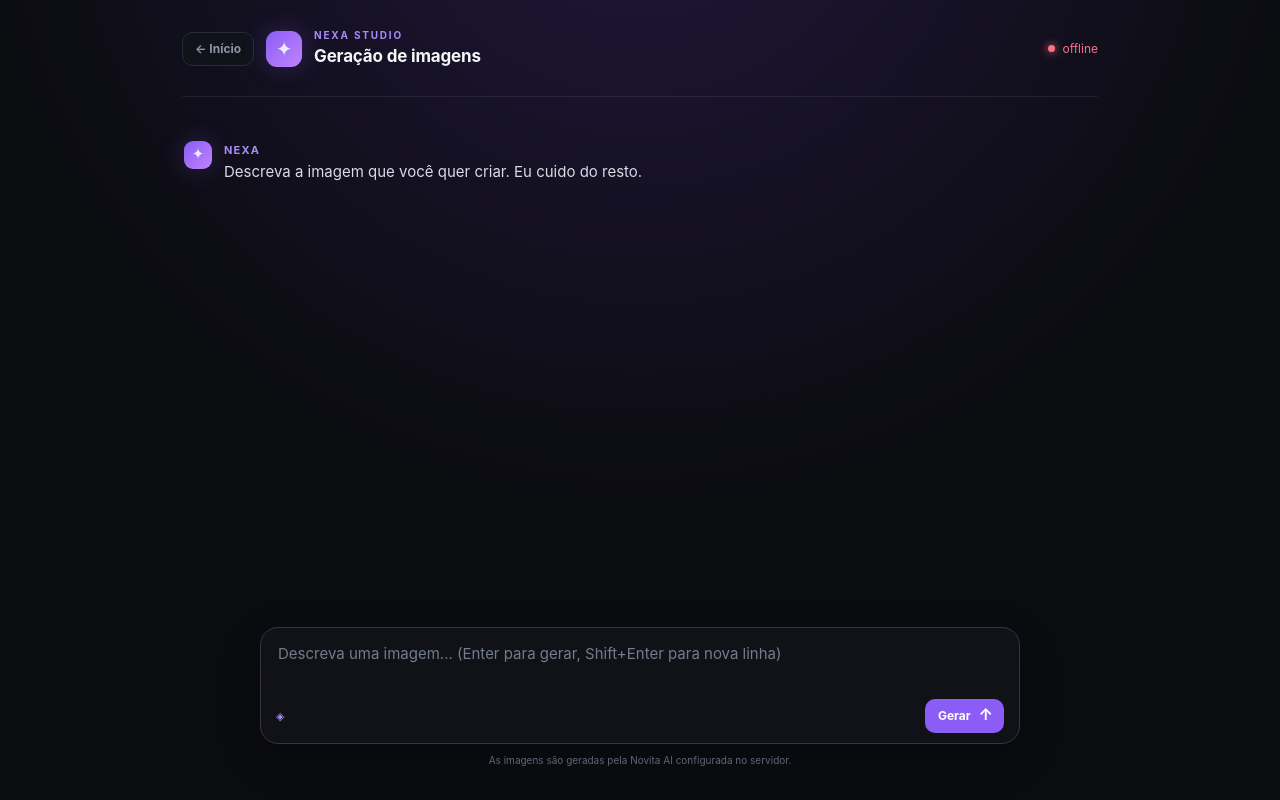
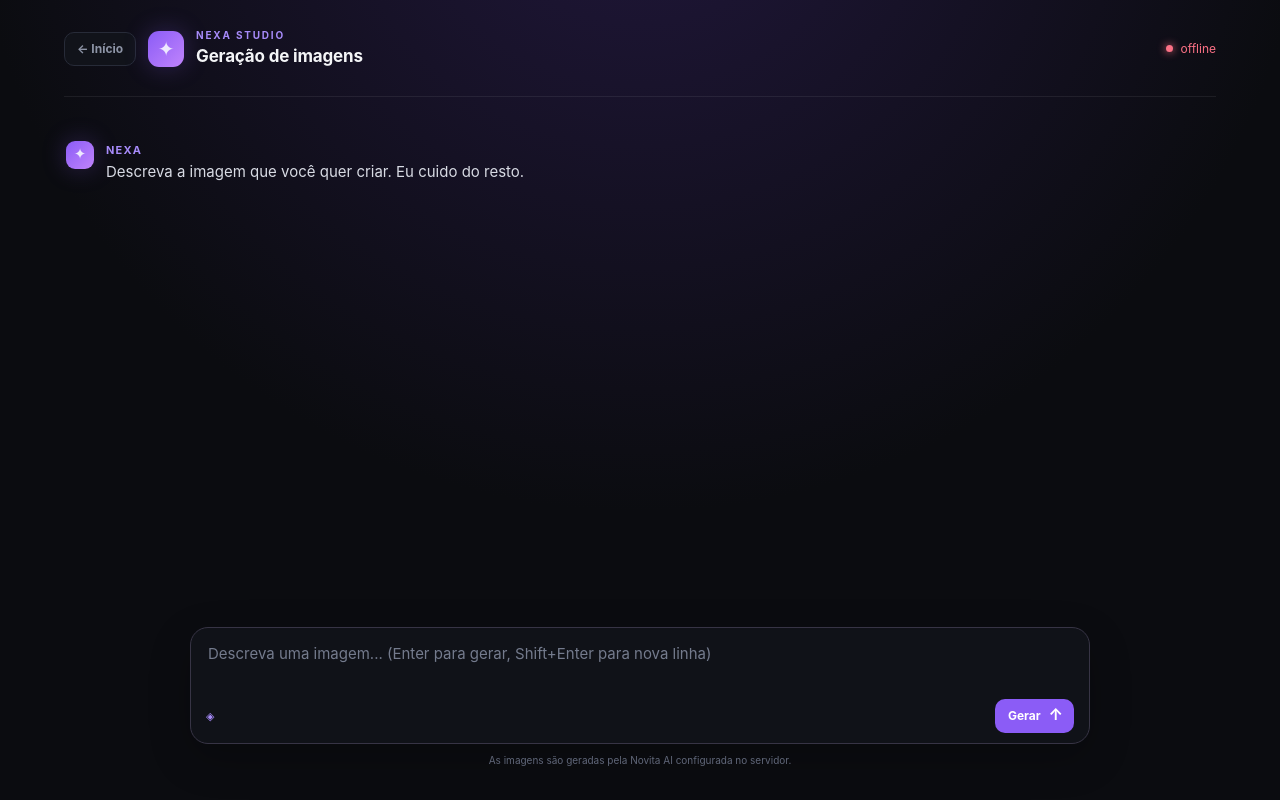
Before and after one commit to RC-ia/nexa, a Flask app: template geração de imagem local/templates/index.html in a window 1280 px wide. Run offline with Flask 3, Linux system fonts and the light colour scheme; the template is opened without the code that fills it, so the values that code supplies are empty; parts of the project's set-up code (start-up, migrations or seed data) failed here and were passed over; some libraries are stand-ins or nearby versions.

Commit message:
Add files via upload

```diff
--- a/geração de imagem local/static/app.css
+++ b/geração de imagem local/static/app.css
@@ -23,10 +23,10 @@ body {
 }
 
 .app-shell {
-  width: min(960px, 100%);
+  width: 100%;
   min-height: 100vh;
-  margin: 0 auto;
-  padding: 28px 22px 32px;
+  margin: 0;
+  padding: 28px clamp(22px, 5vw, 72px) 32px;
   display: flex;
   flex-direction: column;
 }
@@ -81,11 +81,11 @@ h1 { margin: 1px 0 0; font-size: 17px; font-weight: 650; letter-spacing: -.01em;
 .conversation { display: grid; gap: 30px; margin-top: 34px; }
 
 .user-message { justify-content: flex-end; }
-.user-message .bubble { max-width: min(700px, 92%); padding: 11px 15px; border: 1px solid #3a3159; border-radius: 17px 17px 4px 17px; background: #211a35; color: #eee9ff; white-space: pre-wrap; }
+.user-message .bubble { max-width: min(760px, 92%); padding: 11px 15px; border: 1px solid #3a3159; border-radius: 17px 17px 4px 17px; background: #211a35; color: #eee9ff; white-space: pre-wrap; }
 .assistant-message { flex-direction: column; gap: 10px; }
 .assistant-message .result-head { display: flex; align-items: center; gap: 9px; color: var(--muted); font-size: 12px; }
-.result-card { max-width: 720px; overflow: hidden; border: 1px solid var(--border); border-radius: 16px; background: var(--surface); }
-.result-card img { display: block; width: 100%; max-height: 620px; object-fit: contain; background: #08090c; }
+.result-card { max-width: none; overflow: hidden; border: 1px solid var(--border); border-radius: 16px; background: var(--surface); }
+.result-card img { display: block; width: 100%; max-height: 78vh; object-fit: contain; background: #08090c; }
 .result-meta { display: flex; flex-wrap: wrap; gap: 8px 18px; padding: 10px 13px; color: var(--muted); font-size: 11px; }
 .result-meta a { color: #c4b5fd; text-decoration: none; }
 .result-meta a:hover { text-decoration: underline; }
@@ -93,9 +93,9 @@ h1 { margin: 1px 0 0; font-size: 17px; font-weight: 650; letter-spacing: -.01em;
 .loading-message { display: flex; align-items: center; gap: 10px; color: var(--muted); font-size: 13px; }
 .loader { width: 14px; height: 14px; border: 2px solid #443b5f; border-top-color: var(--accent); border-radius: 50%; animation: spin .8s linear infinite; }
 @keyframes spin { to { transform: rotate(360deg); } }
-.error-message { max-width: 720px; padding: 12px 14px; border: 1px solid #5d2939; border-radius: 12px; background: #29151d; color: #fecdd3; font-size: 13px; }
+.error-message { max-width: none; padding: 12px 14px; border: 1px solid #5d2939; border-radius: 12px; background: #29151d; color: #fecdd3; font-size: 13px; }
 
-.composer-wrap { width: min(760px, 100%); margin: 0 auto; }
+.composer-wrap { width: min(900px, 100%); margin: 0 auto; }
 .composer { padding: 13px 15px 10px; border: 1px solid #373445; border-radius: 18px; background: rgba(17, 19, 26, .91); box-shadow: 0 14px 42px rgba(0, 0, 0, .22); transition: border-color .2s, box-shadow .2s; }
 .composer:focus-within { border-color: #6d5b9f; box-shadow: 0 0 0 3px rgba(139, 92, 246, .11), 0 14px 42px rgba(0, 0, 0, .22); }
 textarea { display: block; width: 100%; min-height: 48px; max-height: 180px; resize: none; border: 0; outline: 0; background: transparent; color: var(--text); font: inherit; }
@@ -116,3 +116,7 @@ button:disabled { cursor: wait; opacity: .65; }
   .chat { padding-top: 32px; }
   .result-card img { max-height: 72vh; }
 }
+
+@media (min-width: 1400px) {
+  .conversation { grid-template-columns: repeat(auto-fill, minmax(560px, 1fr)); align-items: start; }
+}
```
